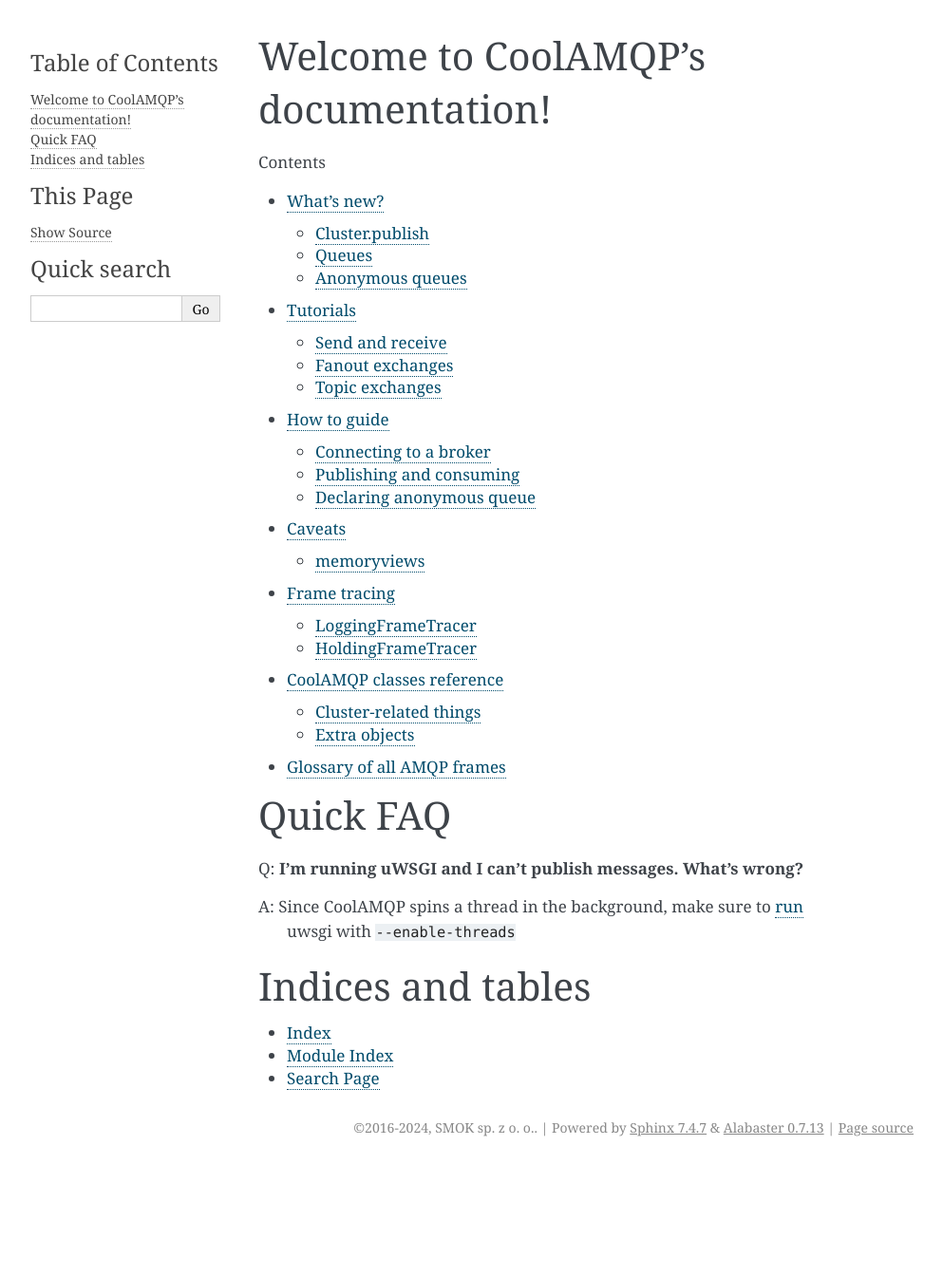
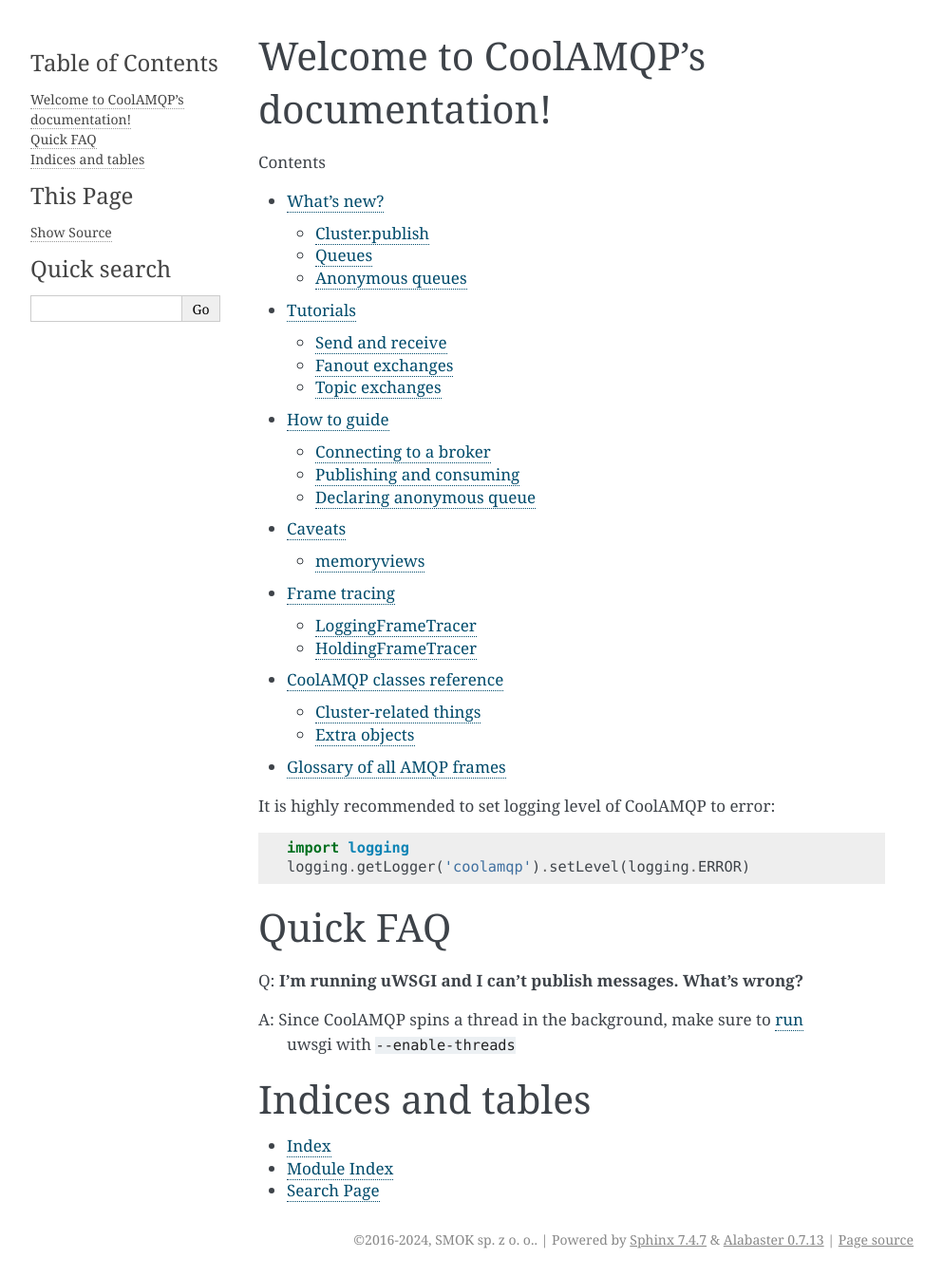
Before and after one commit to smok-serwis/coolamqp, a Sphinx documentation site: the page built from docs/index.rst, in a window 1280 px wide. Shown: the whole page at 95% size, without its empty margins (148-1141 px from the left). Built offline with Sphinx 7.4.7, drawn with Linux system fonts in a browser that asks for light colours; pages that are not in the unit, such as notebooks, are missing from menus; before the commit the page ends 1227 px from its top, so only the background shows below that.

```diff
--- a/coolamqp/__init__.py
+++ b/coolamqp/__init__.py
@@ -1 +1 @@
-__version__ = '2.0.0'
+__version__ = '2.0.1a1'
--- a/docs/index.rst
+++ b/docs/index.rst
@@ -13,6 +13,14 @@ Welcome to CoolAMQP's documentation!
     tracing
     reference
     frames
+
+It is highly recommended to set logging level of CoolAMQP to error:
+
+.. code-block:: python
+
+    import logging
+    logging.getLogger('coolamqp').setLevel(logging.ERROR)
+
 
 Quick FAQ
 =========
```
Also changed, not shown: CHANGELOG.md (+5 -0 lines), 1 other file.
